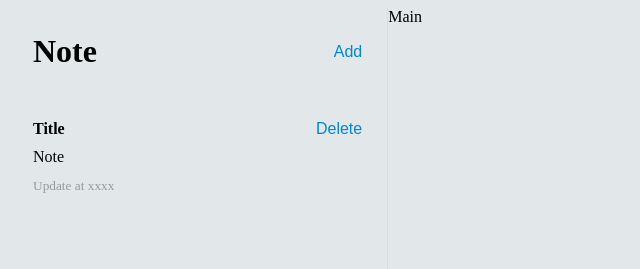
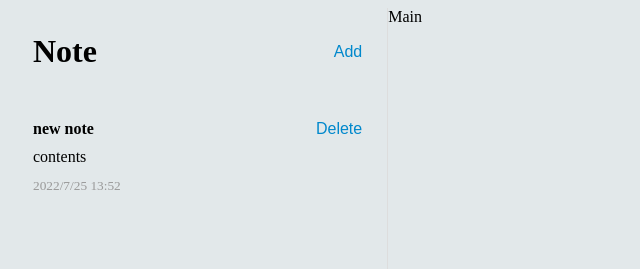
Before and after one commit to 5h4k3m3/react-hands-on-note, a React (Vite) app: page / in a window 1280 px wide. Both pictures are taken after a click on the button "Add". Shown: the top 269 px of the page, without its empty margins (0-640 px from the left). Built offline with nearby package versions, Linux system fonts and the light colour scheme.

Commit message:
✨ show notes

```diff
--- a/src/App.jsx
+++ b/src/App.jsx
@@ -17,7 +17,7 @@
 
   return (
     <div className="App">
-      <Sidebar onAddNote={onAddNote} />
+      <Sidebar onAddNote={onAddNote} notes={notes} />
       <Main />
     </div>
   );
--- a/src/components/Sidebar.jsx
+++ b/src/components/Sidebar.jsx
@@ -1,7 +1,7 @@
 import React from "react";
 import "./Sidebar.css";
 
-export const Sidebar = ({ onAddNote }) => {
+export const Sidebar = ({ onAddNote, notes }) => {
   return (
     <div className="appSidebar">
       <div className="appSidebarHeader">
@@ -9,14 +9,21 @@
         <button onClick={onAddNote}>Add</button>
       </div>
       <div className="appSidebarNotes">
-        <div className="appSidebarNote">
-          <div className="sidebarNoteTitle">
-            <strong>Title</strong>
-            <button>Delete</button>
+        {notes.map((note) => (
+          <div className="appSidebarNote">
+            <div className="sidebarNoteTitle">
+              <strong>{note.title}</strong>
+              <button>Delete</button>
+            </div>
+            <p>{note.content}</p>
+            <small>
+              {new Date(note.modDate).toLocaleDateString("ja-JP", {
+                hour: "2-digit",
+                minute: "2-digit",
+              })}
+            </small>
           </div>
-          <p>Note</p>
-          <small>Update at xxxx</small>
-        </div>
+        ))}
       </div>
     </div>
   );
```
